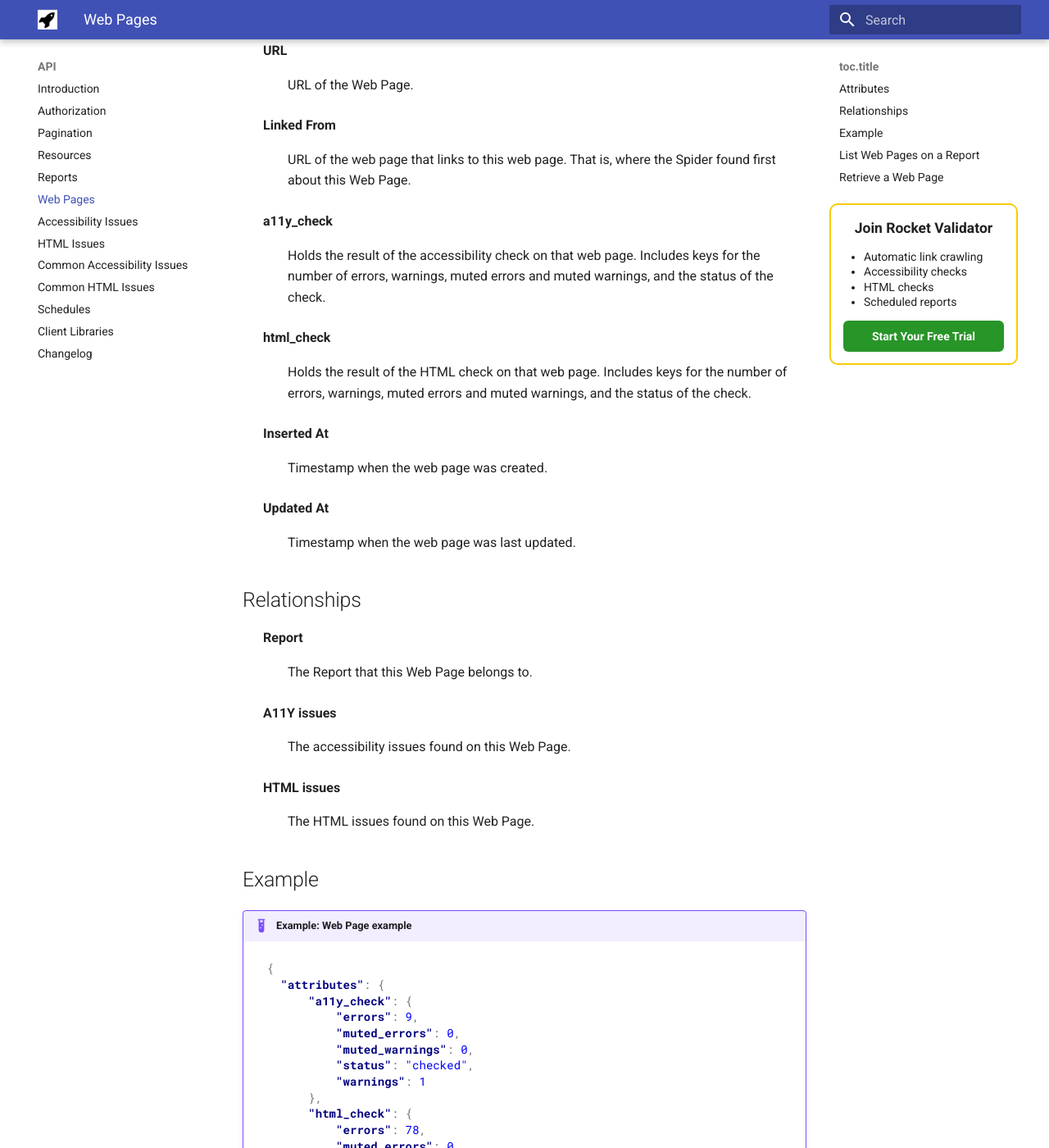
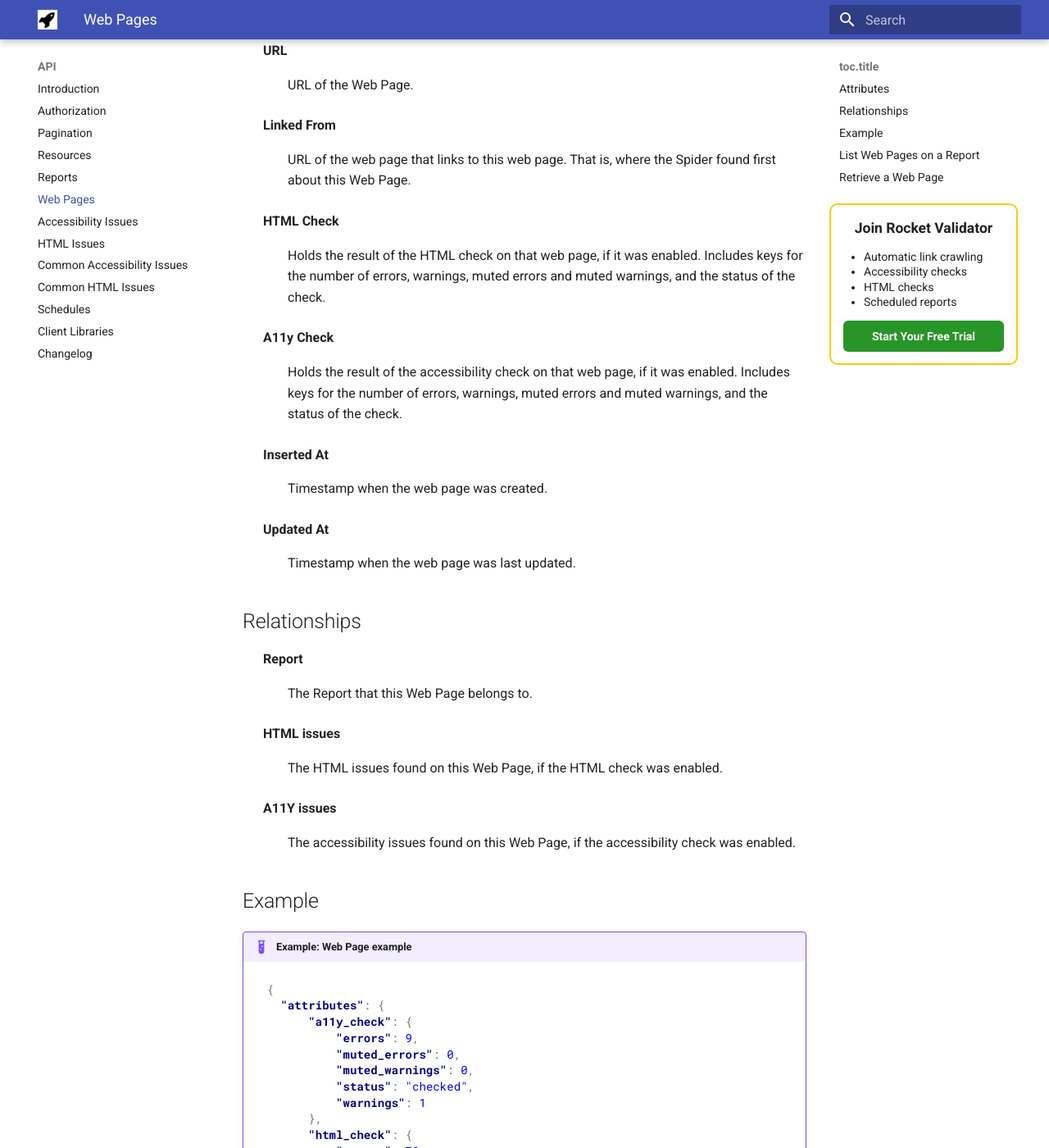
Before and after one commit to rocketvalidator/docs-rocketvalidator, an MkDocs documentation site: the page built from docs/api/web_pages.md, in a window 1280 px wide and 1400 px high, scrolled down 412 px. Shown: the whole window at 82% size. Built offline with MkDocs 1.6.1 and Material for MkDocs 9.7.7, drawn with Linux system fonts in a browser that asks for light colours.

Commit message:
better explanation that HTML and A11Y results will be included only if enabled

```diff
--- a/docs/api/web_pages.md
+++ b/docs/api/web_pages.md
@@ -14,11 +14,11 @@ A Web Page represents an HTML web page that has been found by the scraper, and i
   <dt>Linked From</dt>
   <dd>URL of the web page that links to this web page. That is, where the Spider found first about this Web Page.</dd>
 
-  <dt>a11y_check</dt>
-  <dd>Holds the result of the accessibility check on that web page. Includes keys for the number of errors, warnings, muted errors and muted warnings, and the status of the check.</dd>
+  <dt>HTML Check</dt>
+  <dd>Holds the result of the HTML check on that web page, if it was enabled. Includes keys for the number of errors, warnings, muted errors and muted warnings, and the status of the check.</dd>
 
-  <dt>html_check</dt>
-  <dd>Holds the result of the HTML check on that web page. Includes keys for the number of errors, warnings, muted errors and muted warnings, and the status of the check.</dd>
+  <dt>A11y Check</dt>
+  <dd>Holds the result of the accessibility check on that web page, if it was enabled. Includes keys for the number of errors, warnings, muted errors and muted warnings, and the status of the check.</dd>
 
   <dt>Inserted At</dt>
   <dd>Timestamp when the web page was created.</dd>
@@ -33,11 +33,11 @@ A Web Page represents an HTML web page that has been found by the scraper, and i
   <dt>Report</dt>
   <dd>The Report that this Web Page belongs to.</dd>
 
+  <dt>HTML issues</dt>
+  <dd>The HTML issues found on this Web Page, if the HTML check was enabled.</dd>
+
   <dt>A11Y issues</dt>
-  <dd>The accessibility issues found on this Web Page.</dd>
-
-  <dt>HTML issues</dt>
-  <dd>The HTML issues found on this Web Page.</dd>
+  <dd>The accessibility issues found on this Web Page, if the accessibility check was enabled.</dd>
 </dl>
 
 ## Example
```
Also changed, not shown: docs/api/reports.md (+6 -6 lines).
